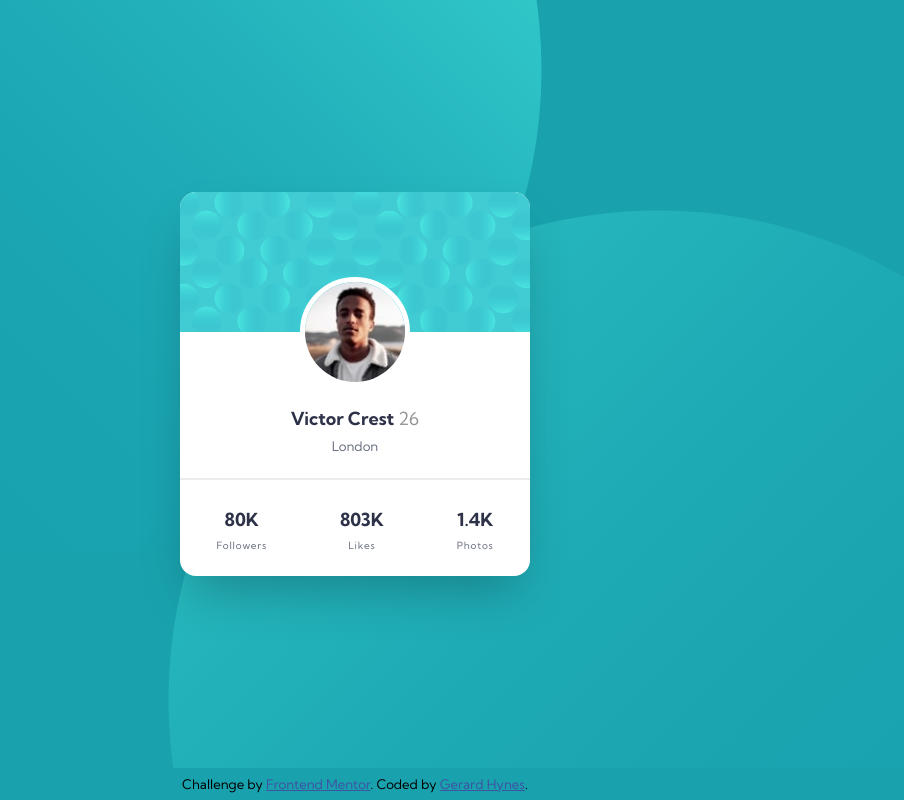
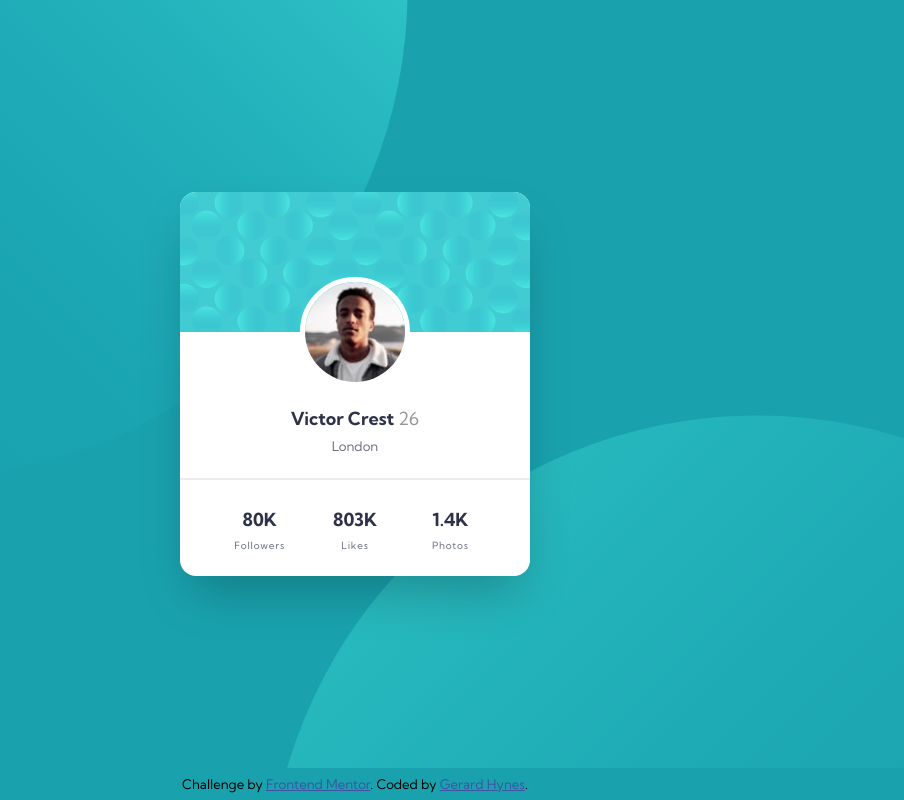
Before and after one commit to GK-Hynes/profile-card-component, a plain HTML site: page index.html in a window 1280 px wide. Shown: the whole page, without its empty margins (285-1189 px from the left). Drawn offline with Linux system fonts and the light colour scheme.

Commit message:
Adjust background image positioning

```diff
--- a/style.css
+++ b/style.css
@@ -23,18 +23,18 @@ body {
 .container {
   width: 100%;
   height: calc(100vh - 2rem);
+  padding: 1.5rem;
   display: grid;
   place-items: center;
   background-image: url(./images/bg-pattern-top.svg),
     url(./images/bg-pattern-bottom.svg);
-  background-position: top 200% left -50%, bottom 200% right -50%;
-  background-repeat: no-repeat;
+  background-position: top -600px left -750px, bottom -600px right -750px;
+  background-repeat: no-repeat, no-repeat;
 }
 
 .card {
   width: 100%;
   max-width: 350px;
-  margin: 1.5rem;
   background-color: #fff;
   border-radius: 1rem;
   text-align: center;
@@ -79,10 +79,9 @@ body {
 }
 
 .card__details {
-  display: flex;
-  justify-content: space-around;
-  padding-top: 1.75rem;
-  padding-bottom: 1.5rem;
+  display: grid;
+  grid-template-columns: repeat(3, 1fr);
+  padding: 1.75rem 2rem 1.5rem 2rem;
 }
 
 .card__stat {
@@ -108,3 +107,9 @@ body {
 .footer a {
   color: hsl(228, 45%, 44%);
 }
+
+@media (min-width: 640px) {
+  .container {
+    background-position: top -500px left -285px, bottom -625px right -250px;
+  }
+}
```
